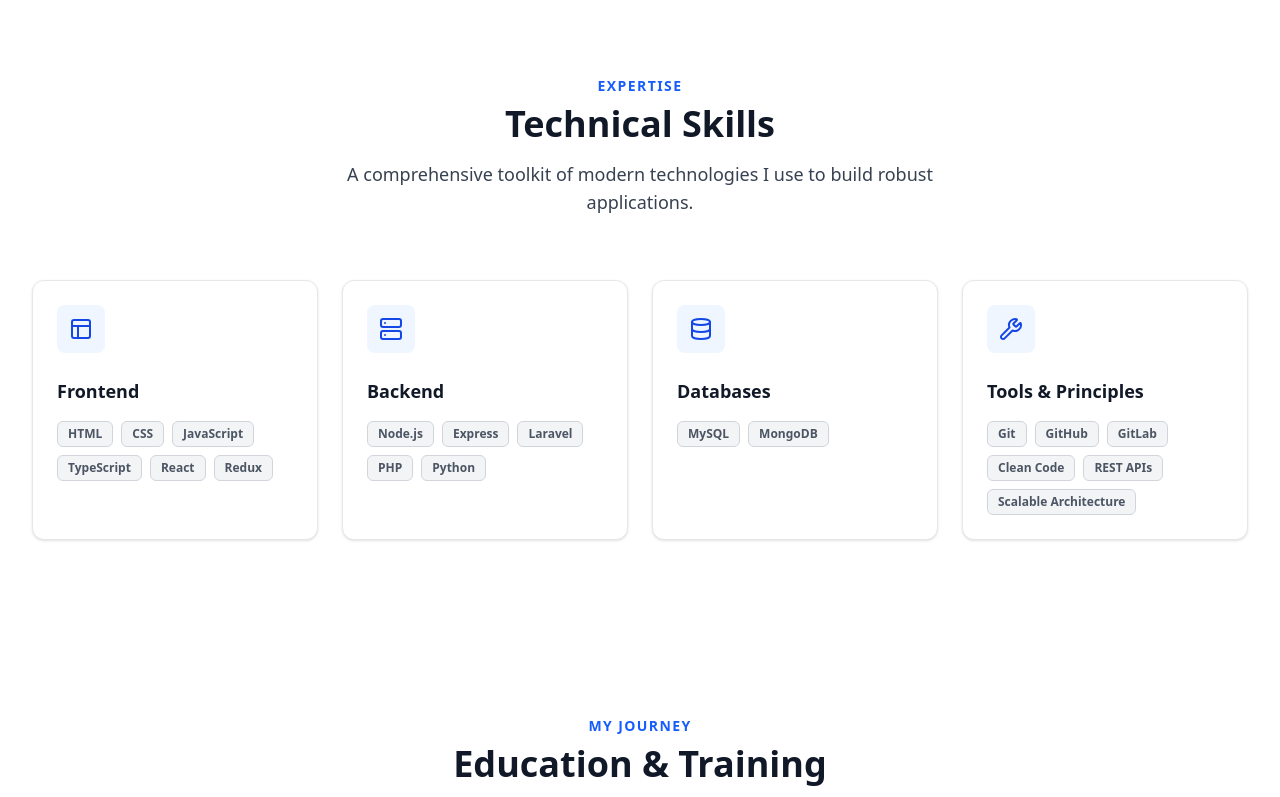
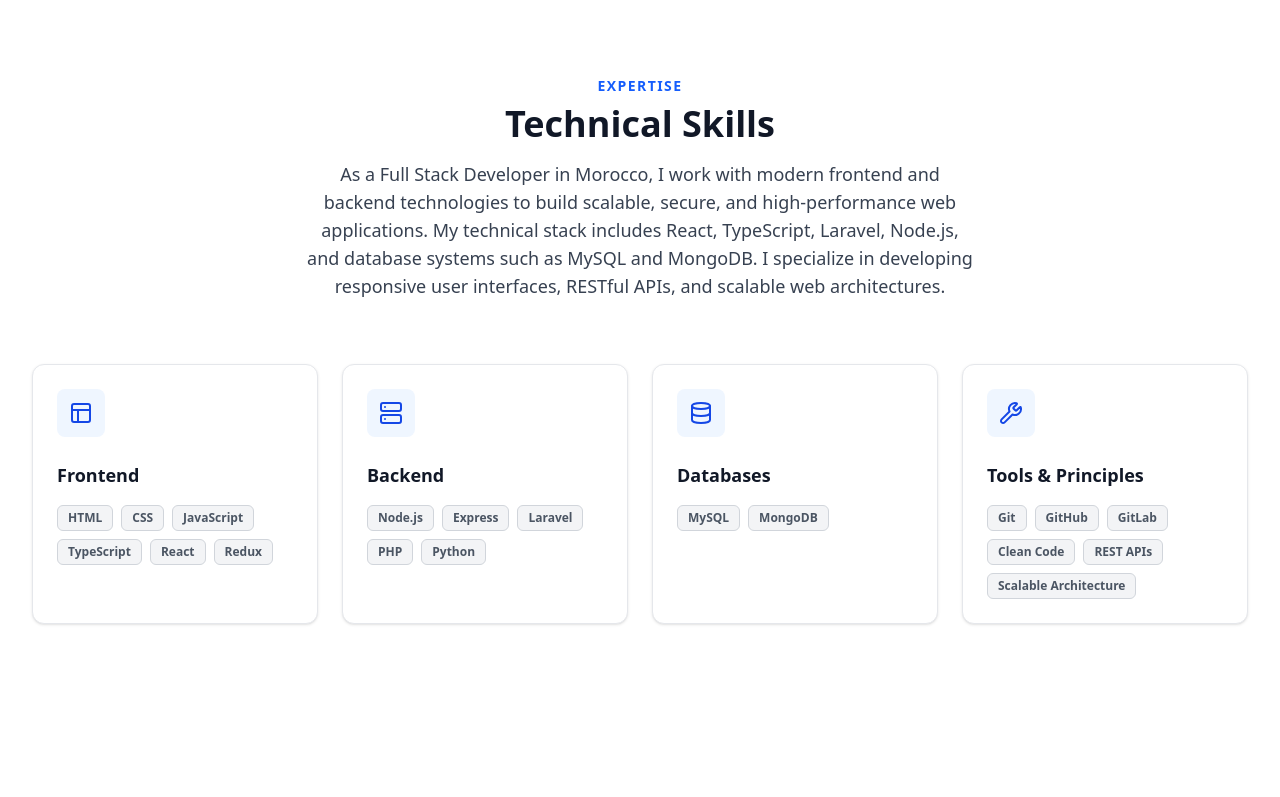
Before and after one commit to zaidBouallala-alb/portfolio, a React (Vite) app: page / in a window 1280 px wide. Shown: the part 1594-2391 px from the top of the page. Built offline with nearby package versions, Linux system fonts and the light colour scheme.

Commit message:
feat: add Skills component to display technical skills with animations.

```diff
--- a/src/components/Skills.tsx
+++ b/src/components/Skills.tsx
@@ -49,7 +49,11 @@ const Skills = () => {
                         Technical Skills
                     </h2>
                     <p className="text-base md:text-lg text-[var(--text-secondary)] max-w-2xl mx-auto font-medium">
-                        A comprehensive toolkit of modern technologies I use to build robust applications.
+                        As a Full Stack Developer in Morocco, I work with modern frontend and backend technologies
+                        to build scalable, secure, and high-performance web applications.
+                        My technical stack includes React, TypeScript, Laravel, Node.js, and database systems such as MySQL and MongoDB.
+                        I specialize in developing responsive user interfaces, RESTful APIs, and scalable web architectures.
+
                     </p>
                 </motion.div>
 
@@ -90,7 +94,7 @@ const Skills = () => {
                     })}
                 </motion.div>
             </div>
-        </section>
+        </section >
     );
 };
 
```
